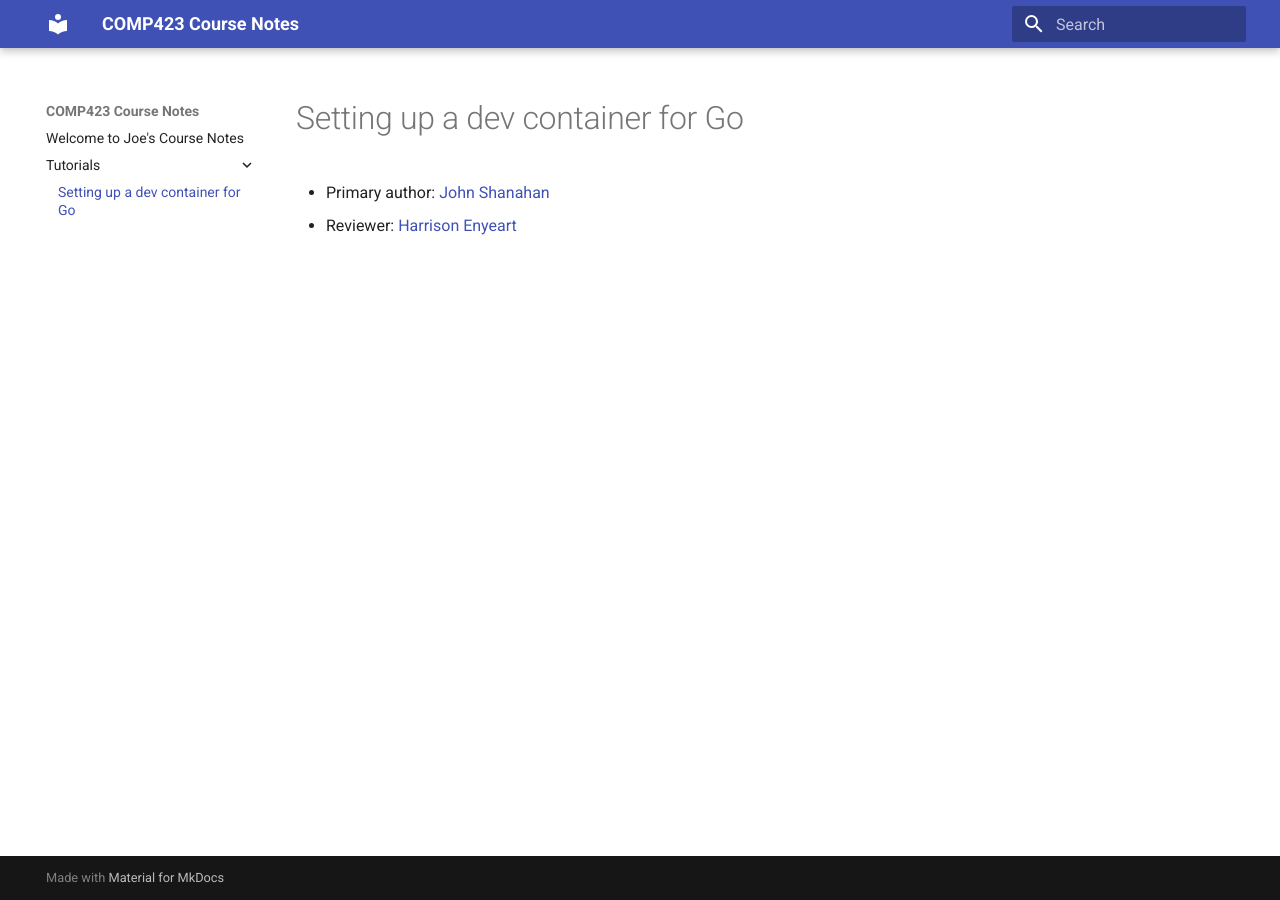
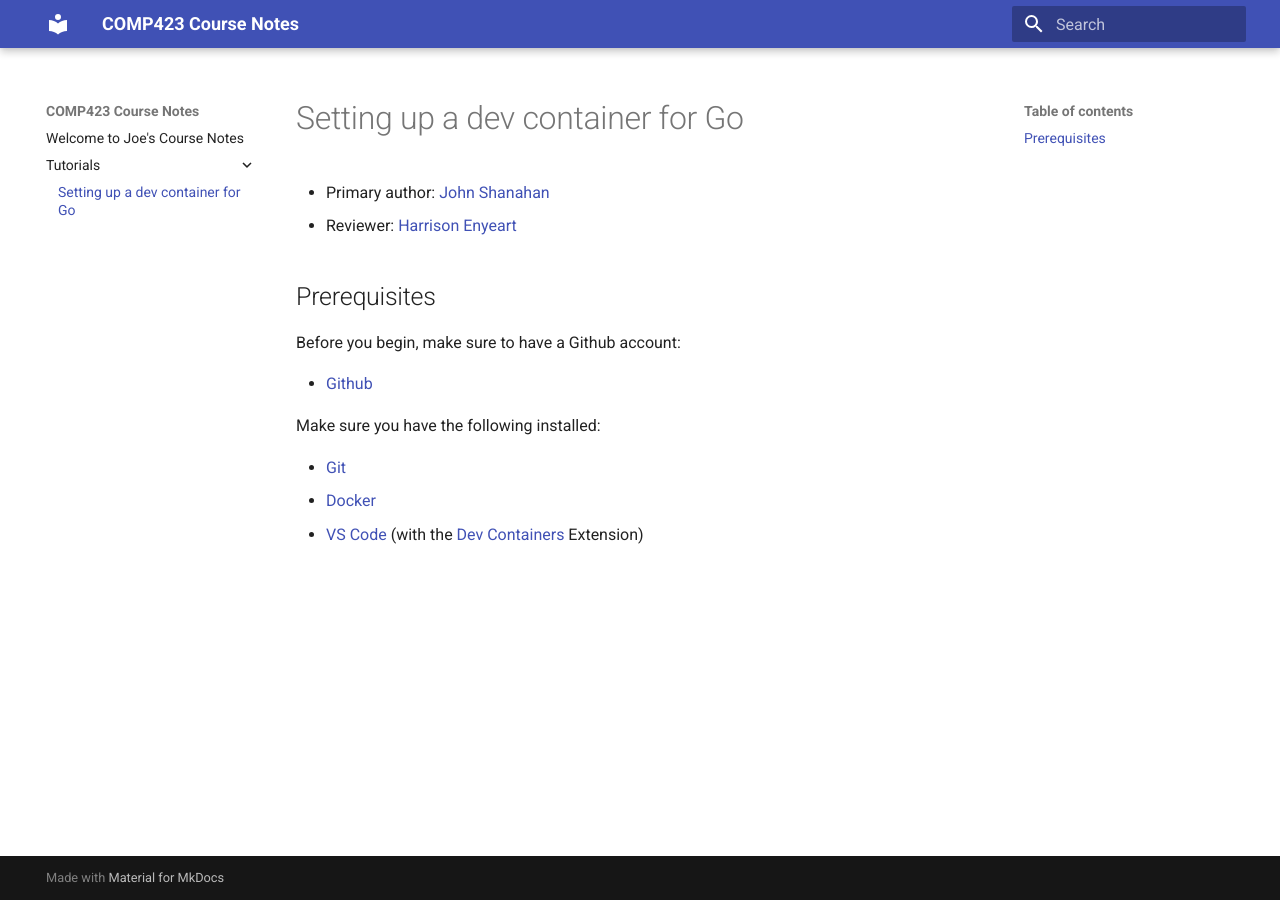
Before and after one commit to JoeShans21/comp423-course-notes, an MkDocs documentation site: the page built from docs/tutorials/go-setup.md, in a window 1280 px wide. Built offline with MkDocs 1.6.1 and Material for MkDocs 9.7.7, drawn with Linux system fonts in a browser that asks for light colours.

Commit message:
Prerequisites

```diff
--- a/docs/tutorials/go-setup.md
+++ b/docs/tutorials/go-setup.md
@@ -2,3 +2,15 @@
 
 * Primary author: [John Shanahan](https://github.com/JoeShans21)
 * Reviewer: [Harrison Enyeart](https://github.com/HJEunc)
+
+## Prerequisites
+
+Before you begin, make sure to have a Github account:
+
+* [Github](https://github.com)
+
+Make sure you have the following installed:
+
+* [Git](https://git-scm.com/book/en/v2/Getting-Started-Installing-Git)
+* [Docker](https://www.docker.com/products/docker-desktop)
+* [VS Code](https://code.visualstudio.com/) (with the [Dev Containers](https://marketplace.visualstudio.com/items?itemName=ms-vscode-remote.remote-containers) Extension)
```
